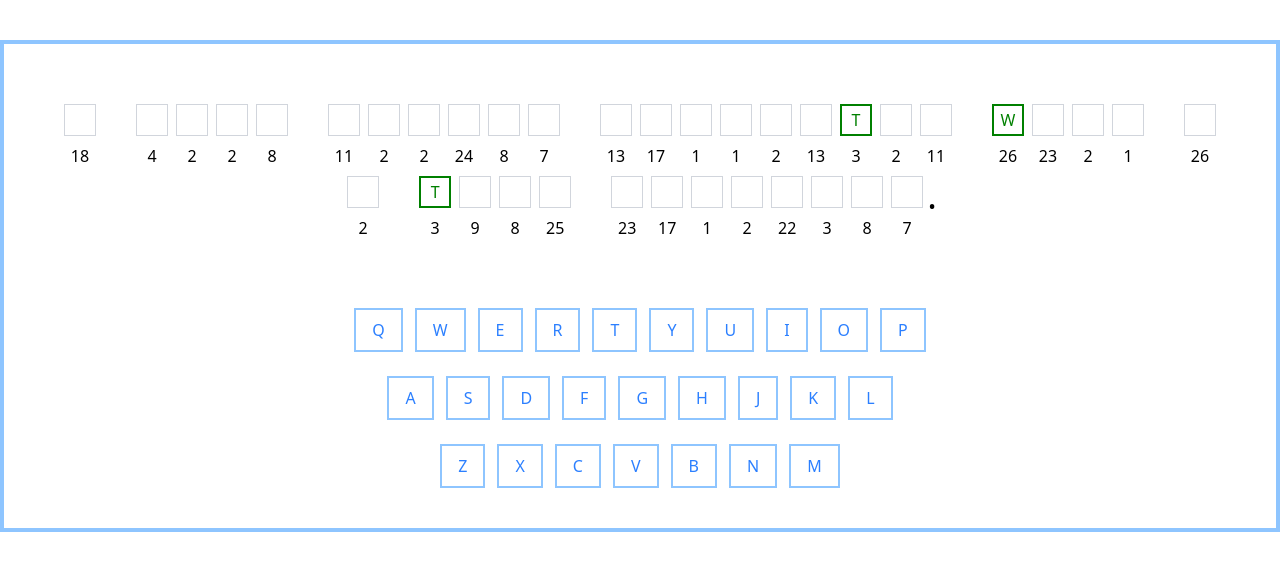
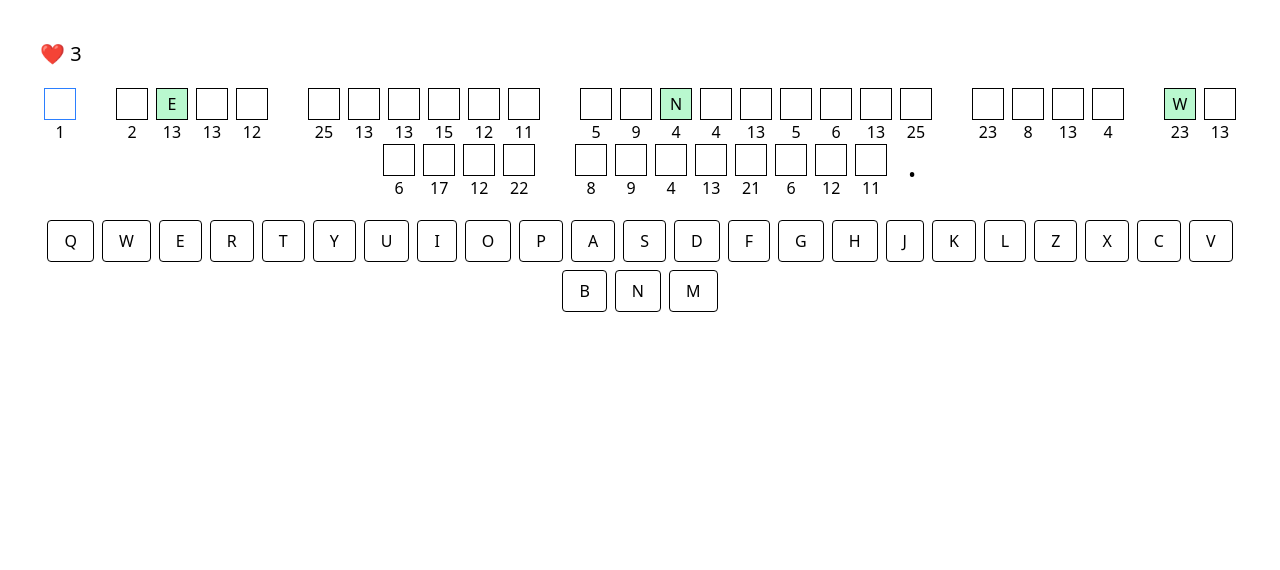
Before and after one commit to uvais724/decrypt-me, a React (Vite) app: page / in a window 1280 px wide. Shown: the top 570 px of the page. Built offline with nearby package versions, Linux system fonts and the light colour scheme.

Commit message:
Code modularized

```diff
--- a/src/App.jsx
+++ b/src/App.jsx
@@ -1,168 +1,23 @@
-import './App.css'
-import React from 'react';
+import "./App.css";
+import { useCryptogramGame } from "./hooks/useCryptogramGame";
+import Board from "./components/Board";
+import Keyboard from "./components/Keyboard";
+import Lives from "./components/Lives";
 
-function App() {
-  const alphabets = ['Q', 'W', 'E', 'R', 'T', 'Y', 'U', 'I', 'O', 'P', 'A', 'S', 'D', 'F', 'G', 'H', 'J', 'K', 'L', 'Z', 'X', 'C', 'V', 'B', 'N', 'M'];
-  const message = "I FEEL DEEPLY CONNECTED WHEN WE TALK HONESTLY."
-  const chars = message.split("");
-  const cryptogramArray = [];
-  const cryptogramMap = new Map();
-  let lastFocusedInput = null;
-  let lives = 3;
+const MESSAGE = "I FEEL DEEPLY CONNECTED WHEN WE TALK HONESTLY.";
 
-  function getRandomFromValidPool(min, max, excludeArray) {
-    const pool = [];
-    for (let i = min; i <= max; i++) {
-      if (!excludeArray.includes(i)) {
-        pool.push(i);
-      }
-    }
+export default function App() {
+  const { board, lives, guessLetter, activeIndex } = useCryptogramGame(MESSAGE);
 
-    // If no numbers are left in the pool, return null or handle error
-    if (pool.length === 0) return null;
-
-    const randomIndex = Math.floor(Math.random() * pool.length);
-    return pool[randomIndex];
-  }
-
-
-  const generateCryptoGramValue = () => {
-    for (const char of chars) {
-      const random = getRandomFromValidPool(1, 26, Array.from(cryptogramMap.values()));
-      const regex = new RegExp('[A-Z]+');
-
-      if (regex.test(char)) {
-        cryptogramMap.set(char, random);
-      }
-    }
-  };
-
-  generateCryptoGramValue();
-
-  console.log("Char map: ", cryptogramMap);
-
-  function pickRandomCharsWithIndex(chars, count) {
-    if (count > chars.length) {
-      throw new Error("Count cannot be greater than list length");
-    }
-    const regexForSingleChar = new RegExp('[A-Z]');
-    const indices = chars.map((_, i) => {
-      if (regexForSingleChar.test(_)) {
-        return i;
-      }
-    }).filter(i => i);
-
-    // Fisher–Yates shuffle on indices
-    for (let i = indices.length - 1; i > 0; i--) {
-      const j = Math.floor(Math.random() * (i + 1));
-      [indices[i], indices[j]] = [indices[j], indices[i]];
-    }
-
-    return indices.slice(0, count).map(i => ({
-      index: i,
-      value: chars[i]
-    }));
-  }
-
-  const randomChars = pickRandomCharsWithIndex(chars, 3);
-  console.log("Random characters: ", randomChars);
-
-  for (let i = 0; i < chars.length; i++) {
-    const cryptogram = {};
-    cryptogram.letter = chars[i];
-    cryptogram.index = i;
-    cryptogram.value = cryptogramMap.get(chars[i]);
-    const revealed = randomChars.filter(rc => rc.index == i && rc.value == chars[i]);
-    if (revealed.length > 0)
-      cryptogram.revealed = true;
-
-    cryptogramArray.push(cryptogram);
-  }
-
-  console.log('Cryptogram Array: ', cryptogramArray);
-
-  function checkInput(e, lastFocusedInput) {
-    const inputId = e ? e.target.id : lastFocusedInput.id;
-    const inputValue = e ? e.target.value : lastFocusedInput.value;
-    const foundLetter = cryptogramArray.filter(c => c.index == inputId && c.letter.toUpperCase() === inputValue.toUpperCase()).map(c => c.letter.toUpperCase());
-    const allInputs = document.querySelectorAll('.maskedInput');
-
-    if (foundLetter.length > 0) {
-      e ? e.target.disabled = true : lastFocusedInput.disabled = true;
-      e ? e.target.classList.add('correct-answer') : lastFocusedInput.classList.add('correct-answer');
-      moveToNextInput(inputId, [...allInputs]);
-    } else {
-      lives = lives - 1;
-      if(lives === 0) {
-        alert('GameOver!');
-      }
-    }
-  }
-
-  function moveToNextInput(currentInputId, inputList) {
-    const maxInputId = Math.max(...inputList.map(input => parseInt(input.id)));
-    for (let i of inputList) {
-      if (parseInt(i.id) <= maxInputId && parseInt(i.id) > parseInt(currentInputId) && !i.disabled) {
-        i.focus();
-        break;
-      }
-    }
-  }
-
-  function updateLastFocus() {
-    lastFocusedInput = document.activeElement;
-  }
-
-  function inputLetter(e) {
-    console.log('Last active element: ', lastFocusedInput.id);
-    const buttonValue = e.target.innerText;
-    console.log('Button Value: ', buttonValue);
-    lastFocusedInput.value = buttonValue;
-    checkInput(undefined, lastFocusedInput)
-
+  if (lives === 0) {
+    return <h1 className="text-center text-3xl">Game Over</h1>;
   }
 
   return (
-    <>
-      <div className='container flex justify-self-center border-4 border-blue-300 p-10 mt-10'>
-        <div className='flex flex-col justify-between gap-10'>
-          <div className='flex justify-center flex-wrap my-5'>
-            {cryptogramArray.map((item, index) => (
-              item.letter === ' ' || !/[A-Z]/.test(item.letter) ? (
-                <span className={`text-4xl py-0  ${item.letter === ' ' ? 'px-4' : ''}`} key={index}>{item.letter}</span>
-              ) : (
-                <div key={`container-${index}`} className='flex flex-col gap-2'>
-                  <input
-                    key={index}
-                    type="text"
-                    maxLength="1"
-                    className={`maskedInput w-8 h-8 text-center border border-gray-300 mx-1 ${item.revealed ? 'correct-answer' : ''} uppercase`}
-                    id={index}
-                    value={item.revealed ? item.letter : undefined}
-                    defaultValue={!item.revealed ? '' : undefined}
-                    disabled={item.revealed}
-                    onChange={checkInput}
-                    onFocus={updateLastFocus}
-                  />
-                  <p className='w-8 h-8 text-center mx-1'>{item.value}</p>
-                </div>
-              )
-            ))}
-          </div>
-          <div className='flex justify-center flex-wrap gap-3'>
-            {alphabets.map((item, index) => (
-              <React.Fragment key={index}>
-                <button className='border-2 border-blue-300 text-center wx-4 px-4 py-2 cursor-pointer text-blue-500 hover:bg-blue-500 hover:text-white' onClick={inputLetter}>{item}</button>
-                {(item === 'P' || item === 'L') && (
-                  <div className="w-full" />
-                )}
-              </React.Fragment>
-            ))}
-          </div>
-        </div>
-      </div>
-    </>
-  )
+    <div className="container mx-auto p-10">
+      <Lives lives={lives} />
+      <Board board={board} onGuess={guessLetter} activeIndex={activeIndex} />
+      <Keyboard onKey={(char) => guessLetter(activeIndex, char)} />
+    </div>
+  );
 }
-
-export default App
--- /dev/null
+++ b/src/components/Board.jsx
@@ -0,0 +1,18 @@
+// components/Board.jsx
+import Cell from "./Cell";
+
+export default function Board({ board, onGuess, activeIndex }) {
+  return (
+    <div className="flex justify-center flex-wrap my-5">
+      {board.map((cell, index) =>
+        cell.letter === " " || !/[A-Z]/.test(cell.letter) ? (
+          <span key={index} className="text-4xl px-4">
+            {cell.letter}
+          </span>
+        ) : (
+          <Cell key={`cell-${index}`} cell={cell} isActive={index === activeIndex} onGuess={onGuess}/>
+        )
+      )}
+    </div>
+  );
+}
--- /dev/null
+++ b/src/components/Cell.jsx
@@ -0,0 +1,19 @@
+// components/Cell.jsx
+export default function Cell({ cell, isActive, onGuess }) {
+  return (
+    <div className="flex flex-col items-center mx-1">
+      <input
+        className={`w-8 h-8 text-center border
+        ${isActive ? "border-blue-500" : ""}
+        ${cell.revealed ? "bg-green-200" : ""}`}
+        disabled={cell.revealed}
+        maxLength={1}
+        value={cell.revealed ? cell.letter : undefined}
+        onChange={(e) =>
+          onGuess(cell.index, e.target.value.toUpperCase())
+        }
+      />
+      <span>{cell.value}</span>
+    </div>
+  );
+}
--- /dev/null
+++ b/src/components/Keyboard.jsx
@@ -0,0 +1,17 @@
+export default function Keyboard({ onKey }) {
+  const keys = "QWERTYUIOPASDFGHJKLZXCVBNM".split("");
+
+  return (
+    <div className="flex flex-wrap justify-center gap-2">
+      {keys.map((k) => (
+        <button
+          key={k}
+          onClick={() => onKey(k)}
+          className="border px-4 py-2 rounded"
+        >
+          {k}
+        </button>
+      ))}
+    </div>
+  );
+}
--- /dev/null
+++ b/src/components/Lives.jsx
@@ -0,0 +1,4 @@
+// components/Lives.jsx
+export default function Lives({ lives }) {
+  return <p className="text-xl">❤️ {lives}</p>;
+}
--- /dev/null
+++ b/src/hooks/useCryptogramGame.js
@@ -0,0 +1,100 @@
+// hooks/useCryptogramGame.js
+import { useMemo, useState, useCallback, useEffect } from "react";
+
+const ALPHABET_REGEX = /^[A-Z]$/;
+
+export function useCryptogramGame(message, initialLives = 3) {
+    const chars = useMemo(() => message.split(""), [message]);
+
+    const [lives, setLives] = useState(initialLives);
+    const [guesses, setGuesses] = useState({});
+    const [revealedIndices, setRevealedIndices] = useState(() =>
+        pickRandomIndices(chars, 3)
+    );
+    const [activeIndex, setActiveIndex] = useState(() => {
+        let index = 0;
+        for(let i = 0; i < chars.length; i++) {
+            if(revealedIndices.includes(i) || !/[A-Z]/.test(chars[i])) {
+                continue;
+            }
+            index = i;
+            break;
+        }
+        return index;
+    });
+
+
+    const cryptogramMap = useMemo(() => {
+        const map = new Map();
+        let used = new Set();
+
+        chars.forEach((char) => {
+            if (ALPHABET_REGEX.test(char) && !map.has(char)) {
+                let value;
+                do {
+                    value = Math.floor(Math.random() * 26) + 1;
+                } while (used.has(value));
+                used.add(value);
+                map.set(char, value);
+            }
+        });
+        return map;
+    }, [chars]);
+
+    const board = useMemo(() => {
+        return chars.map((char, index) => ({
+            index,
+            letter: char,
+            value: cryptogramMap.get(char),
+            revealed: revealedIndices.includes(index) || guesses[index] === char,
+        }));
+    }, [chars, cryptogramMap, guesses, revealedIndices]);
+
+
+    const moveToNextIndex = useCallback(() => {
+        setActiveIndex((current) => {
+            for (let i = current + 1; i < chars.length; i++) {
+                if (/[A-Z]/.test(chars[i])) return i;
+            }
+            return current;
+        });
+    }, [chars]);
+
+    const guessLetter = useCallback(
+        (index, letter) => {
+            if (board[index].letter === letter) {
+                setGuesses((g) => ({ ...g, [index]: letter }));
+                moveToNextIndex();
+            } else {
+                setLives((l) => l - 1);
+            }
+        },
+        [board, moveToNextIndex]
+    );
+
+    useEffect(() => {
+        const handleKeyDown = (e) => {
+            if (!/^[a-zA-Z]$/.test(e.key)) return;
+            guessLetter(activeIndex, e.key.toUpperCase());
+        };
+
+        window.addEventListener("keydown", handleKeyDown);
+        return () => window.removeEventListener("keydown", handleKeyDown);
+    }, [guessLetter, activeIndex]);
+
+
+    return {
+        board,
+        lives,
+        guessLetter,
+        activeIndex
+    };
+}
+
+function pickRandomIndices(chars, count) {
+    const indices = chars
+        .map((c, i) => (/[A-Z]/.test(c) ? i : null))
+        .filter((i) => i !== null);
+
+    return indices.sort(() => 0.5 - Math.random()).slice(0, count);
+}
```
